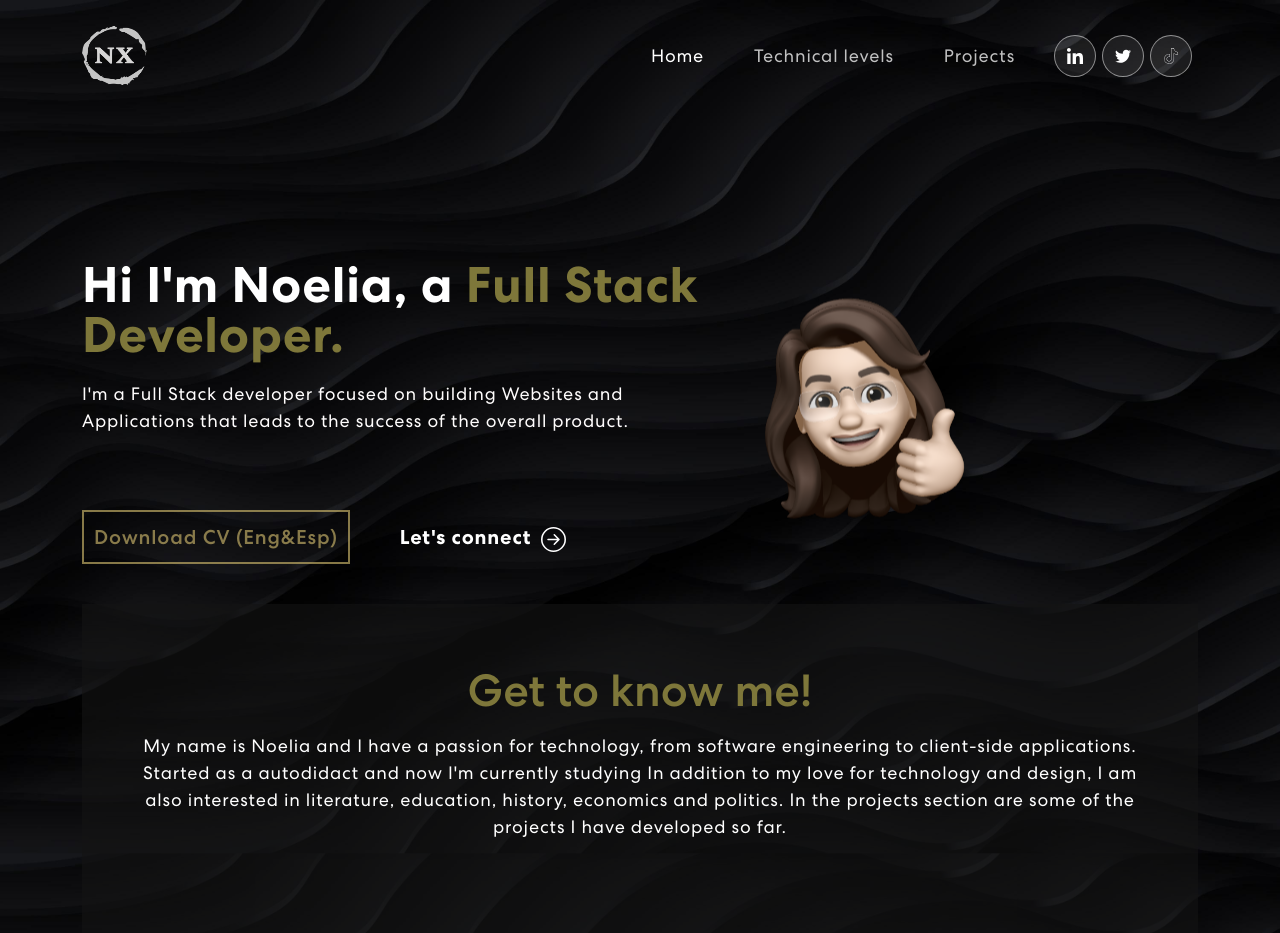
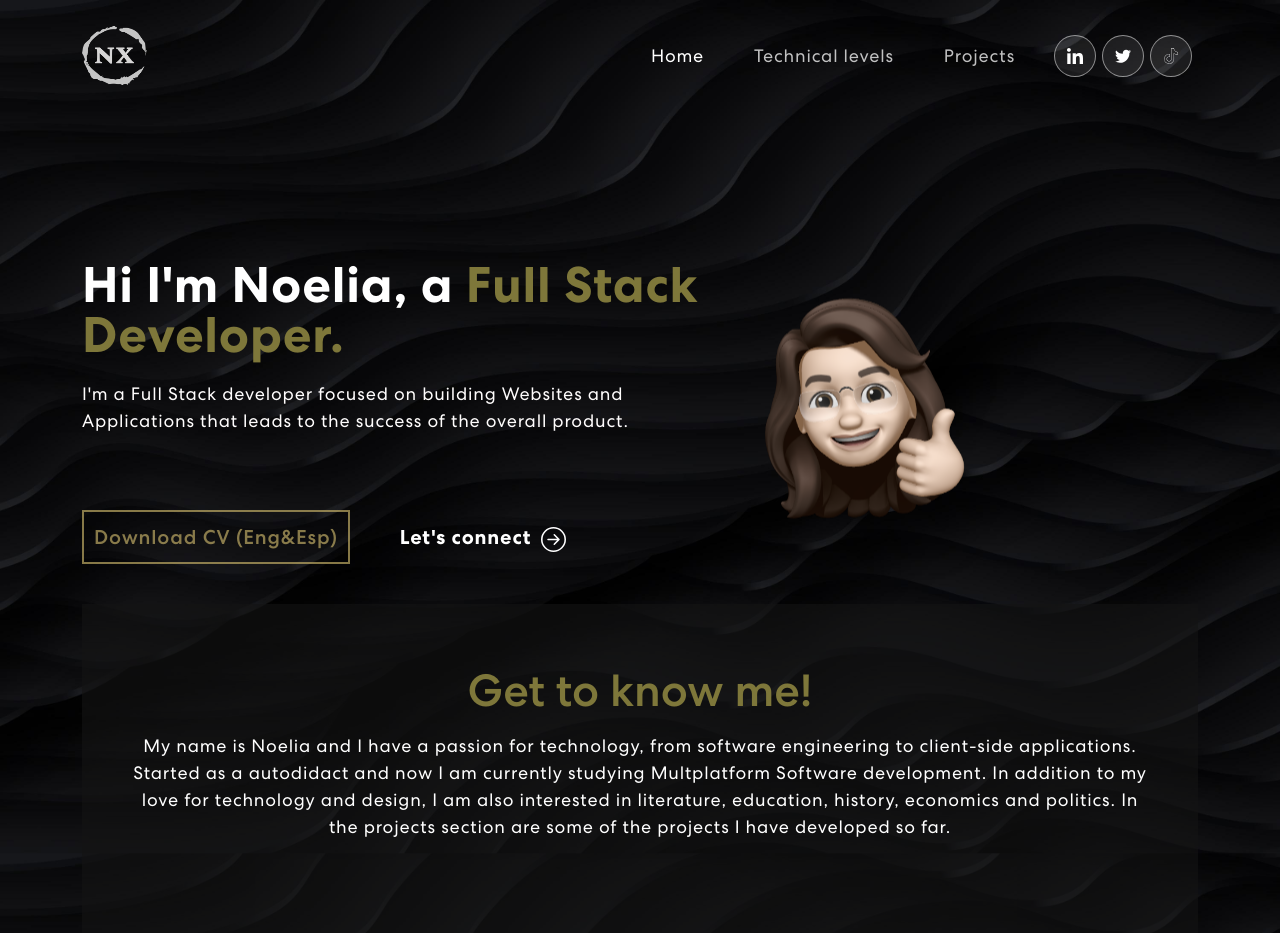
Before and after one commit to nxelia99/Portfolio, a React (Create React App) app: page / in a window 1280 px wide. Shown: the top 933 px of the page. Built offline with nearby package versions, Linux system fonts and the light colour scheme.

Commit message:
Update Skills.js

```diff
--- a/src/components/Skills.js
+++ b/src/components/Skills.js
@@ -36,7 +36,7 @@ export  const Skills = () => {
                                Get to know me!
                            </h2>
                            <p>My name is Noelia and I have a passion for technology, from software engineering to client-side applications.
-                               Started as a autodidact and now I'm currently studying
+                               Started as a autodidact and now I am currently studying Multplatform Software development.
                                In addition to my love for technology and design, I am also interested in literature, education, history, economics and politics.
                                In the projects section are some of the projects I have developed so far.</p>
                            <Carousel responsive={responsive} infinite={true} className="skill-slider">
```
